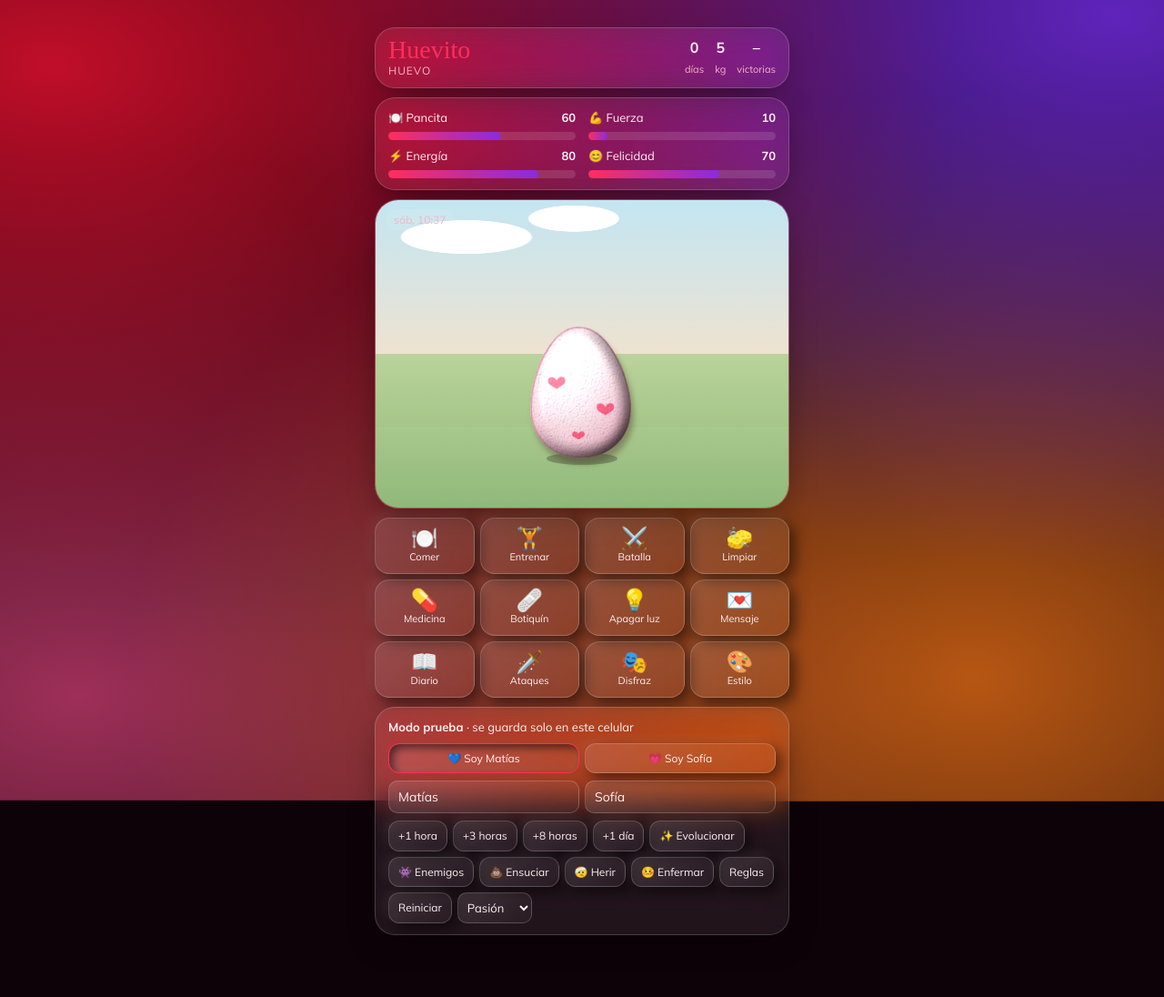
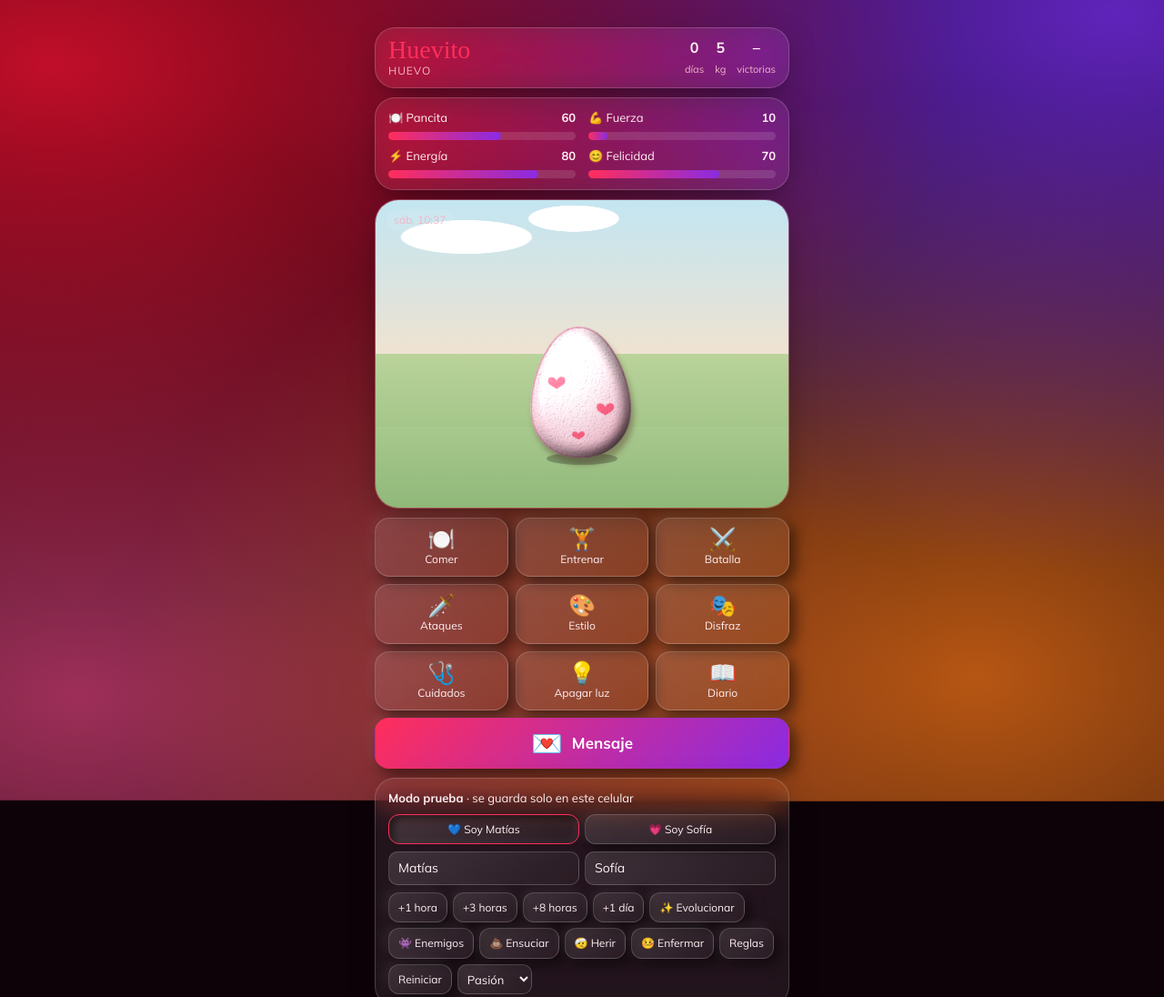
Before and after one commit to galletisima-cl/infoauntoque-demo, a website: page amor/mascota/index.html in a window 1280 px wide. Shown: the top 1096 px of the page at 91% size. Before the commit the page ends 1052 px from the top, so only its background shows below. Drawn offline with Linux system fonts and the light colour scheme; a web font is replaced by a local one.

Commit message:
Virtual Monster: botonera en 3 columnas, botón Cuidados (Limpiar, Medicina, Botiquín) y Mensaje a lo ancho
Co-Authored-By: Claude Opus 5.5 <noreply@anthropic.com>
Claude-Session: https://claude.ai/code/session_0165cJtsDAH1PDS3xvEraGfm

```diff
--- a/amor/mascota/index.html
+++ b/amor/mascota/index.html
@@ -138,8 +138,12 @@ svg[data-mood=normal] .m-normal,svg[data-mood=feliz] .m-feliz,svg[data-mood=tris
 .flt{position:absolute;z-index:12;font-weight:700;font-size:15px;pointer-events:none;white-space:nowrap;text-shadow:0 2px 8px rgba(0,0,0,.5);color:#fff;animation:sube 1.4s ease-out forwards}
 @keyframes sube{from{transform:translate(-50%,0);opacity:1}to{transform:translate(-50%,-60px);opacity:0}}
 /* Acciones */
-.acciones{display:grid;grid-template-columns:repeat(4,1fr);gap:6px}
-.acciones button{display:flex;flex-direction:column;align-items:center;gap:2px;padding:9px 2px;font-size:11px;position:relative}
+.acciones{display:grid;grid-template-columns:repeat(3,1fr);gap:8px}
+.acciones button.msj{grid-column:1/-1;flex-direction:row;justify-content:center;gap:10px;padding:13px 10px;font-size:17px;font-weight:700;background:linear-gradient(135deg,var(--red),var(--acc2));color:var(--pri-ink);border-color:transparent;animation:latido 2.4s ease-in-out infinite}
+.acciones button.msj .i{font-size:28px}
+@keyframes latido{0%,100%{transform:scale(1)}50%{transform:scale(1.025)}}
+@media (prefers-reduced-motion:reduce){.acciones button.msj{animation:none}}
+.acciones button{display:flex;flex-direction:column;align-items:center;gap:2px;padding:10px 2px;font-size:12px;position:relative}
 .acciones button .i{font-size:24px;line-height:1}
 .acciones button.alerta::after{content:"!";position:absolute;top:-6px;right:-4px;width:20px;height:20px;border-radius:50%;background:#ff3b3b;color:#fff;font-size:13px;font-weight:700;display:grid;place-items:center}
 .toast{pointer-events:none;position:fixed;left:50%;bottom:24px;transform:translate(-50%,40px);opacity:0;transition:.3s;z-index:90;background:rgba(20,10,20,.92);color:#fff;padding:10px 16px;border-radius:14px;max-width:90vw;text-align:center;font-size:14px}
@@ -525,15 +529,13 @@ body[data-tema=vintage]{color-scheme:light;--bg:#f1e8d9;--ink:#3d2418;--mute:#7a
     <button data-a="comer"><span class="i">🍽️</span>Comer</button>
     <button data-a="entrenar"><span class="i">🏋️</span>Entrenar</button>
     <button data-a="batalla"><span class="i">⚔️</span>Batalla</button>
-    <button data-a="limpiar"><span class="i">🧽</span>Limpiar</button>
-    <button data-a="medicina"><span class="i">💊</span>Medicina</button>
-    <button data-a="botiquin"><span class="i">🩹</span>Botiquín</button>
+    <button data-a="ataques"><span class="i">🗡️</span>Ataques</button>
+    <button data-a="estilo"><span class="i">🎨</span>Estilo</button>
+    <button data-a="disfraz"><span class="i">🎭</span>Disfraz</button>
+    <button data-a="cuidados"><span class="i">🩺</span>Cuidados</button>
     <button data-a="luz"><span class="i" id="iLuz">💡</span><span id="tLuz">Luz</span></button>
-    <button data-a="mensaje"><span class="i">💌</span>Mensaje</button>
     <button data-a="diario"><span class="i">📖</span>Diario</button>
-    <button data-a="ataques"><span class="i">🗡️</span>Ataques</button>
-    <button data-a="disfraz"><span class="i">🎭</span>Disfraz</button>
-    <button data-a="estilo"><span class="i">🎨</span>Estilo</button>
+    <button data-a="mensaje" class="msj"><span class="i">💌</span>Mensaje</button>
   </nav>
 
   <section class="prueba glass">
@@ -550,6 +552,15 @@ body[data-tema=vintage]{color-scheme:light;--bg:#f1e8d9;--ink:#3d2418;--mute:#7a
 </main>
 
 <!-- Comida -->
+<!-- Cuidados: Limpiar, Medicina y Botiquín -->
+<div class="sheet" id="shCuidados"><div>
+  <h3>🩺 Cuidados</h3>
+  <p id="cuidTxt" style="margin:-4px 0 8px;font-size:13px;color:var(--mute)"></p>
+  <div class="cat"><div class="fila acciones">
+    <button data-c="limpiar"><span>🧽</span>Limpiar</button><button data-c="medicina"><span>💊</span>Medicina</button><button data-c="botiquin"><span>🩹</span>Botiquín</button></div></div>
+  <button class="cerrar" style="width:100%">Cerrar</button>
+</div></div>
+
 <div class="sheet" id="shComer"><div>
   <h3>¿Qué le damos?</h3>
   <p id="cupo" style="margin:-4px 0 8px;font-size:13px;color:var(--mute)"></p>
@@ -1050,7 +1061,8 @@ function render(){
   const cc=$('#cacas');if(cc.children.length!==S.caca)cc.innerHTML='<span style="position:relative">💩</span>'.repeat(S.caca);
   $('#iLuz').textContent=S.luz?'💡':'🌙';$('#tLuz').textContent=S.luz?'Apagar luz':'Prender luz';
   const nec=necesidades(),av=$('#aviso');
-  $$('#acciones button').forEach(b=>b.classList.toggle('alerta',nec.some(n=>n.a===b.dataset.a)));
+  const CUID=['limpiar','medicina','botiquin'],tiene=a=>a==='cuidados'?nec.some(n=>CUID.includes(n.a)):nec.some(n=>n.a===a);
+  $$('#acciones button,#shCuidados [data-c]').forEach(b=>b.classList.toggle('alerta',tiene(b.dataset.a||b.dataset.c)));
   if(nec.length){av.textContent=nec[0].i+' !';av.title=nec[0].m;av.classList.add('on')}else av.classList.remove('on');
   const clave=nec.map(n=>n.a).join();
   if(clave&&clave!==avisoPrev&&nec.some(n=>!avisoPrev.includes(n.a))){beep();toast(nec[0].m)}
@@ -1178,7 +1190,10 @@ async function entregar(m){ocupado=true;const tpl=MENSAJES.find(x=>x.id===m.id)|
   const txt=tpl.dice(nom(m.de),nom(m.para)),sp=g.querySelector('span');for(const ch of txt){sp.textContent+=ch;await espera(28)}
   await espera(2600);g.classList.add('sale');petWrap.classList.remove(tpl.anim);await espera(300);g.remove();
   m.visto=true;anota(S.nombre+' le dijo a '+nom(m.para)+': '+tpl.t+' '+tpl.e);if(svg)delete svg.dataset.fijo;ocupado=false;guardar();render()}
-const ACC={estilo:()=>abrirEstilos(),ataques:()=>{if(S.fase==='huevo')return toast('Los ataques se aprenden desde Bebé I');elegirEquipo(true)},disfraz:abrirDisfraces,mensaje:abrirMensajes,comer:()=>{if(!puede('comer'))return;const n=MAX_COMIDAS-comidasHora(quien).length,o=MAX_COMIDAS-comidasHora(otro(quien)).length;$('#cupo').innerHTML=`${nom(quien)}: te quedan <b>${n}</b> de ${MAX_COMIDAS} comidas esta hora · ${nom(otro(quien))}: ${o}`;abrir('#shComer')},entrenar:abrirEntreno,batalla:()=>batalla(),limpiar,medicina,botiquin,luz,diario};
+const ACC={cuidados:abrirCuidados,estilo:()=>abrirEstilos(),ataques:()=>{if(S.fase==='huevo')return toast('Los ataques se aprenden desde Bebé I');elegirEquipo(true)},disfraz:abrirDisfraces,mensaje:abrirMensajes,comer:()=>{if(!puede('comer'))return;const n=MAX_COMIDAS-comidasHora(quien).length,o=MAX_COMIDAS-comidasHora(otro(quien)).length;$('#cupo').innerHTML=`${nom(quien)}: te quedan <b>${n}</b> de ${MAX_COMIDAS} comidas esta hora · ${nom(otro(quien))}: ${o}`;abrir('#shComer')},entrenar:abrirEntreno,batalla:()=>batalla(),limpiar,medicina,botiquin,luz,diario};
+function abrirCuidados(){const m=[S.caca&&'💩 hay que limpiar',S.enfermo&&'🤒 está enfermo',S.herido&&'🤕 tiene una herida'].filter(Boolean);
+  $('#cuidTxt').textContent=S.fase==='huevo'?'Todavía es un huevo':m.length?'Ahora mismo: '+m.join(' · '):'Está sano y limpio ✨';abrir('#shCuidados')}
+$$('#shCuidados [data-c]').forEach(b=>b.onclick=()=>{audioCtx=audioCtx||(window.AudioContext?new AudioContext():null);cerrarHojas();ACC[b.dataset.c]()});
 $$('#acciones button').forEach(b=>b.onclick=()=>{audioCtx=audioCtx||(window.AudioContext?new AudioContext():null);ACC[b.dataset.a]()});
 
 /* ===== Entrenamiento Bebé I: Cortafrutas (tipo Fruit Ninja) ===== */
```
